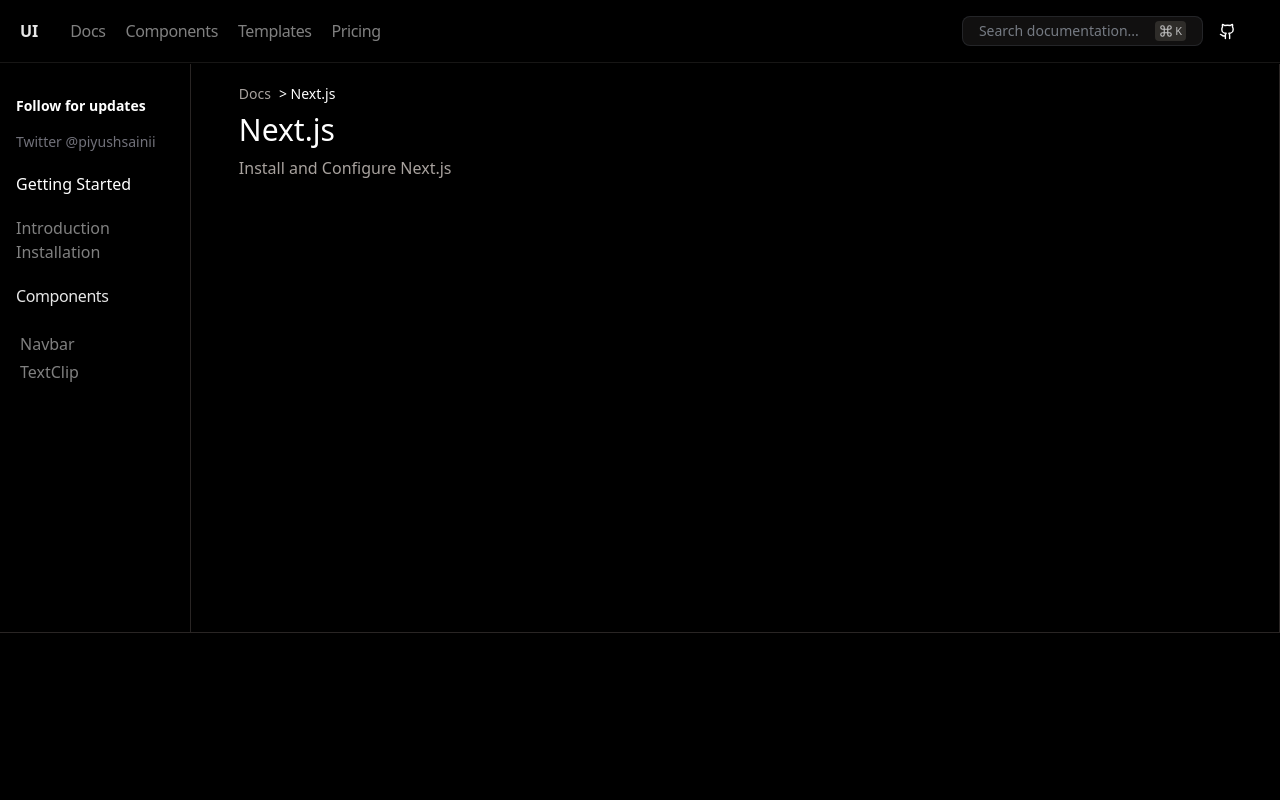
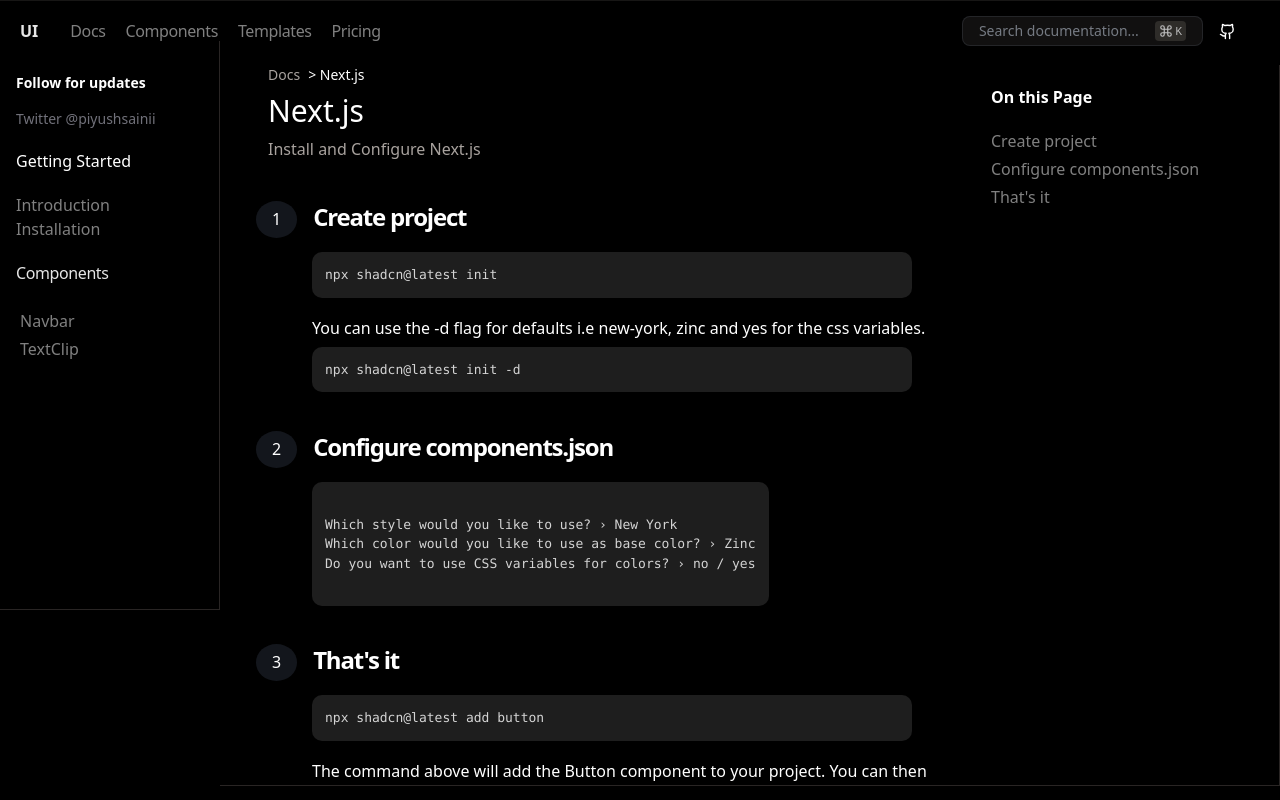
Before and after one commit to piyushhsainii/UI-library, a Next.js app: page /docs/installation/Next.js in a window 1280 px wide. Built offline with nearby package versions, Linux system fonts and the light colour scheme.

Commit message:
fixed css scroll | completed installation page

```diff
--- a/src/app/docs/components/[slug]/page.tsx
+++ b/src/app/docs/components/[slug]/page.tsx
@@ -4,6 +4,8 @@
 import React from 'react'
 
 const page = () => {
+
+
     return (
         <div className='flex  justify-start w-full max-w-screen-2xl pt-16'>
             <Sidebar />
--- a/src/app/docs/installation/[slug]/InstallationData.ts
+++ b/src/app/docs/installation/[slug]/InstallationData.ts
@@ -24,31 +24,17 @@
                 code: [
                     {
                         title: "Install tailwindcss and its peer dependencies, then generate your tailwind.config.js and postcss.config.js files:",
-                        code: `
-                    npm install -D tailwindcss postcss autoprefixer
-
-                    npx tailwindcss init -p
+                        code: `npm install -D tailwindcss postcss autoprefixer \nnpx tailwindcss init -p
                     `
                     },
                     {
                         title: "Add this import header in your main css file, src/index.css in our case:",
-                        code: `
-                    @tailwind base;
-                    @tailwind components;
-                    @tailwind utilities;
+                        code: `@tailwind base;\n@tailwind components;\n@tailwind utilities;
                     `
                     },
                     {
                         title: "Configure the tailwind template paths in tailwind.config.js:",
-                        code: `
-                        /** @type {import('tailwindcss').Config} */
-                        module.exports = {
-                        content: ["./index.html", "./src/**/*.{ts,tsx,js,jsx}"],
-                        theme: {
-                            extend: {},
-                        },
-                        plugins: [],
-                        }
+                        code: `/** @type {import('tailwindcss').Config} */\nmodule.exports = {\ncontent: ["./index.html", "./src/**/*.{ts,tsx,js,jsx}"],\ntheme: {\nextend: {},\n},\nplugins: [],\n}
                     `,
                     },
                 ]
@@ -58,24 +44,7 @@
                 description: "The current version of Vite splits TypeScript configuration into three files, two of which need to be edited. Add the baseUrl and paths properties to the compilerOptions section of the tsconfig.json and tsconfig.app.json files:",
                 code: [{
                     title: "",
-                    code: `
-                    {
-                        "files": [],
-                        "references": [
-                            {
-                            "path": "./tsconfig.app.json"
-                            },
-                            {
-                            "path": "./tsconfig.node.json"
-                            }
-                        ],
-                        "compilerOptions": {
-                            "baseUrl": ".",
-                            "paths": {
-                            "@/*": ["./src/*"]
-                            }
-                        }
-                        }
+                    code: `\n{\n"files": [],\n"references": [\n{\n"path": "./tsconfig.app.json"\n},\n{\n"path": "./tsconfig.node.json"\n }\n],\n "compilerOptions": {\n "baseUrl": ".",\n "paths": {\n"@/*": ["./src/*"]\n }\n }\n}
                     `
                 }]
             },
@@ -84,19 +53,7 @@
                 description: "Add the following code to the tsconfig.app.json file to resolve paths, for your IDE:",
                 code: [{
                     title: "",
-                    code: `
-                       {
-                        "compilerOptions": {
-                            // ...
-                            "baseUrl": ".",
-                            "paths": {
-                            "@/*": [
-                                "./src/*"
-                            ]
-                            }
-                            // ...
-                        }
-                        }
+                    code: `{\n"compilerOptions": {\n// ...\n "baseUrl": ".",\n"paths": {\n"@/*": [\n"./src/*"\n]\n}\n// ...\n}\n}
                     `
                 }]
             },
@@ -110,19 +67,7 @@
                     },
                     {
                         title: "",
-                        code: `
-                        import path from "path"
-                        import react from "@vitejs/plugin-react"
-                        import { defineConfig } from "vite"
-
-                        export default defineConfig({
-                        plugins: [react()],
-                        resolve: {
-                            alias: {
-                            "@": path.resolve(__dirname, "./src"),
-                            },
-                        },
-                        })
+                        code: `\nimport path from "path"\nimport react from "@vitejs/plugin-react"\nimport { defineConfig } from "vite"\nexport default defineConfig({\nplugins: [react()],\nresolve: {\nalias: {\n"@": path.resolve(__dirname, "./src"),\n},\n},\n})
                         `
                     },
                 ]
@@ -141,10 +86,7 @@
                 code: [
                     {
                         title: "",
-                        code: `
-                        Which style would you like to use? › New York
-                        Which color would you like to use as base color? › Zinc
-                        Do you want to use CSS variables for colors? › no / yes
+                        code: `\nWhich style would you like to use? › New York\nWhich color would you like to use as base color? › Zinc\nDo you want to use CSS variables for colors? › no / yes
                         `
                     }
                 ]
@@ -159,15 +101,7 @@
                     },
                     {
                         title: "The command above will add the Button component to your project. You can then import it like this:",
-                        code: `
-                        import { Button } from "@/components/ui/button"
-                        export default function Home() {
-                        return (
-                            <div>
-                            <Button>Click me</Button>
-                            </div>
-                        )
-                        }
+                        code: `\nimport { Button } from "@/components/ui/button"\nexport default function Home() {\nreturn (\n<div>\n<Button>Click me</Button>\n</div>\n)\n}
                         `
                     },
                 ]
@@ -197,10 +131,7 @@
                 description: "You will be asked a few questions to configure components.json:",
                 code: [{
                     title: "",
-                    code: `
-                    Which style would you like to use? › New York
-                    Which color would you like to use as base color? › Zinc
-                    Do you want to use CSS variables for colors? › no / yes
+                    code: `\nWhich style would you like to use? › New York\nWhich color would you like to use as base color? › Zinc\nDo you want to use CSS variables for colors? › no / yes
                     `
                 },]
 
@@ -213,15 +144,7 @@
                     code: `npx shadcn@latest add button`
                 }, {
                     title: "The command above will add the Button component to your project. You can then import it like this",
-                    code: `
-                    import { Button } from "@/components/ui/button"
-                    export default function Home() {
-                    return (
-                        <div>
-                        <Button>Click me</Button>
-                        </div>
-                    )
-                    }
+                    code: `\nimport { Button } from "@/components/ui/button"\nexport default function Home() {\nreturn (\n<div>\n<Button>Click me</Button>\n</div>\n)\n}
                     `
                 }]
 
--- a/src/app/docs/installation/[slug]/page.tsx
+++ b/src/app/docs/installation/[slug]/page.tsx
@@ -3,6 +3,8 @@
 import { usePathname } from 'next/navigation'
 import React from 'react'
 import { data } from './InstallationData'
+import SyntaxHighlighter from 'react-syntax-highlighter'
+import { vscDarkPlus } from 'react-syntax-highlighter/dist/esm/styles/prism'
 
 const page = () => {
 
@@ -11,14 +13,59 @@
     const FrameworkData = data.find((data) => data.title == frameWorkName[1])
 
     return (
-        <div className='flex  justify-start w-full max-w-screen-2xl pt-16'>
+        <div className='flex  justify-center w-full max-w-screen-2xl pt-10 m-auto'>
             <Sidebar />
-            <div className=" bg-black text-white border-b px-7 border-r border-stone-800  w-[82vw] md:w-full ">
-                <div className='flex gap-2 text-sm p-5 pb-2'>
-                    <div className='text-stone-400'>Docs </div>{`> ${FrameworkData?.title} `}
+            <div className=" bg-black relative  text-white border-b px-7 border-r border-stone-800 flex w-[82vw] md:w-full mt-6 mx-auto">
+                <div className='overflow-y-scroll  h-[90vh]'>
+                    <div className='flex gap-2 text-sm p-5 pt-0 pb-2'>
+                        <div className='text-stone-400'>Docs </div>{`> ${FrameworkData?.title} `}
+                    </div>
+                    <div className='text-3xl px-5'> {FrameworkData?.title} </div>
+                    <div className='text-base px-5 py-2 text-stone-400'> {FrameworkData?.description} </div>
+                    <div className='max-w-[800px] '>
+                        {
+                            FrameworkData?.steps.map((steps, index) => (
+                                <div key={steps.title}>
+                                    <div className='flex flex-col items-start'>
+                                        <div className='flex gap-2 items-center mt-5'>
+                                            <div className='p-[0.40rem] px-4 mt-3 m-2 bg-gray-700 bg-opacity-35 rounded-[100%]'> {index + 1} </div>
+                                            <div className='text-2xl tracking-tighter font-semibold'> {steps.title} </div>
+                                        </div>
+                                        <div className='flex flex-col gap-3'>
+                                            {steps.code.map((code) => (
+                                                <div key={code.code} className='pl-16'>
+                                                    {code.title &&
+                                                        <div> {code.title} </div>
+                                                    }{
+                                                        code.code &&
+                                                        <div className='rounded-lg w-auto max-w-[600px]'>
+                                                            <SyntaxHighlighter customStyle={{ borderRadius: "10px" }}
+                                                                style={vscDarkPlus}
+                                                            >
+                                                                {code.code}
+                                                            </SyntaxHighlighter>
+                                                        </div>
+                                                    }
+                                                </div>
+                                            ))}
+                                        </div>
+                                    </div>
+                                </div>
+                            ))
+                        }
+                    </div>
                 </div>
-                <div className='text-3xl px-5'> {FrameworkData?.title} </div>
-                <div className='text-base px-5 py-2 text-stone-400'> {FrameworkData?.description} </div>
+                {/*  */}
+                <div className='max-h-[700px]  right-3'>
+                    <div className=' px-10 min-w-[300px]'>
+                        <div className='my-5 font-semibold'> On this Page </div>
+                        {FrameworkData?.steps.map((title) => (
+                            <div className='my-1 brightness-50' key={title.title}>
+                                {title.title}
+                            </div>
+                        ))}
+                    </div>
+                </div>
             </div>
         </div>
     )
--- a/src/app/docs/installation/page.tsx
+++ b/src/app/docs/installation/page.tsx
@@ -8,7 +8,7 @@
     return (
         <div className='flex  justify-start w-full max-w-screen-2xl pt-16'>
             <Sidebar />
-            <div className=" bg-black text-white border-b px-7 border-r border-stone-800  w-[82vw] md:w-full ">
+            <div className=" bg-black text-white border-b px-7 max-w-[800px]  border-stone-800  w-[82vw] md:w-full ">
                 <div className='flex gap-2 text-sm p-5'>
                     <div className='text-stone-400'>Docs </div>{`> Installation `}
                 </div>
--- a/src/app/docs/page.tsx
+++ b/src/app/docs/page.tsx
@@ -8,7 +8,7 @@
     return (
         <div className='flex  justify-start w-full max-w-screen-2xl pt-16 '>
             <Sidebar />
-            <div className=" bg-black text-white border-b border-r border-stone-800  w-[82vw]">
+            <div className=" bg-black text-white border-b border-r  border-stone-800  w-[82vw]">
                 {/* <CodeStructure /> */}
             </div>
         </div>
--- a/src/app/globals.css
+++ b/src/app/globals.css
@@ -5,7 +5,17 @@
 body {
   font-family: Arial, Helvetica, sans-serif;
   background-color: black;
+
 }
+
+::-webkit-scrollbar {
+  @apply bg-black w-[5px] ;
+}
+
+::-webkit-scrollbar-thumb {
+  @apply  w-[5px] bg-slate-800 rounded-full opacity-0 transition-opacity duration-300;
+}
+
 
 .hide-scrollbar {
 	-ms-overflow-style: none;
@@ -13,6 +23,8 @@
 	scrollbar-width: none;
 	/* Firefox */
 }
+
+
 .loader-background-2 {
 	background-image: linear-gradient(250deg, black, rgba(1, 0, 31, 0.7), black);
 	background-blend-mode: overlay;
--- a/src/app/layout.tsx
+++ b/src/app/layout.tsx
@@ -27,7 +27,7 @@
   return (
     <html lang="en">
       <body
-        className={`${geistSans.variable} ${geistMono.variable} antialiased font-sans mx-auto`}
+        className={`${geistSans.variable} ${geistMono.variable} antialiased font-sans mx-auto `}
       >
         <Header />
         {children}
--- a/src/components/Header/Header.tsx
+++ b/src/components/Header/Header.tsx
@@ -8,8 +8,8 @@
     const path = usePathname()
 
     return (
-        <div className='flex justify-center w-full fixed max-w-screen-2xl bg-black/50 z-[80] text-white border-b border-stone-700 border-opacity-35 backdrop-blur-sm'>
-            <div className='flex items-center justify-between w-full px-4'>
+        <div className='flex justify-center w-full relative max-w-screen-2xl mx-auto bg-black/50 z-[80] text-white border-b border-stone-700 border-opacity-35 backdrop-blur-sm'>
+            <div className='flex items-center justify-between w-full px-4 fixed'>
                 <div className='flex items-center gap-5 pl-1'>
                     <Link href={'/'}>
                         <div className='brightness-90 hover:brightness-105 pl-5 md:pl-0 cursor-pointer font-bold sm:pr-3 text-base'>  UI </div>
--- a/src/components/Sidebar.tsx
+++ b/src/components/Sidebar.tsx
@@ -5,9 +5,9 @@
 
 const Sidebar = () => {
     const path = usePathname()
-    console.log(path)
     return (
-        <div className=' text-white  flex-col  justify-start overflow-y-auto w-[220px] border-b border-r border-stone-800 p-4 hidden md:flex'>
+        <div className='h-[700px] overflow-y-auto overflow-x-hidden min-w-[220px]'>
+            <div className=' text-white  flex-col  justify-start min-w-[220px] border-b border-r border-stone-800 p-4 hidden md:flex'>
                 <div className='py-4 font-semibold text-sm cursor-pointer'> Follow for updates </div>
                 <Link href={'https://x.com/piyushsainii'} target='_blank' >
                     <div className='text-zinc-500 text-sm cursor-pointer'>
@@ -26,11 +26,11 @@
                     </div>
                 </Link>
                 <div className='py-5  font-nromal brightness-90 tracking-tight'> Components </div>
-            <div className='h-72 px-1 overflow-y-auto hide-scrollbar'>
+                <div className='h-72 px-1  hide-scrollbar'>
                     {
                         components?.map((comnts) => (
                             <Link key={comnts} href={`/docs/components/${comnts}`}>
-                            <div className={`${path == `/docs/components/${comnts}` && 'brightness-110'} my-1 text-base brightness-50  hover:brightness-110 duration-200 transition-all cursor-pointer`}>
+                                <div className={`${path == `/docs/components/${comnts}` ? 'brightness-110' : 'brightness-50'} my-1 text-base   hover:brightness-110 duration-200 transition-all cursor-pointer`}>
                                     {comnts}
                                 </div>
                             </Link>
@@ -38,6 +38,8 @@
                     }
                 </div>
             </div>
+
+        </div>
     )
 }
 
```
Also changed, not shown: src/components/Preview&Code.tsx (+7 -0 lines), src/components/UIMetadata/TextClip.tsx (+24 -1 lines), src/lib/interfaces.ts (+8 -0 lines). Lines whose indentation alone changed are shown as unchanged.
